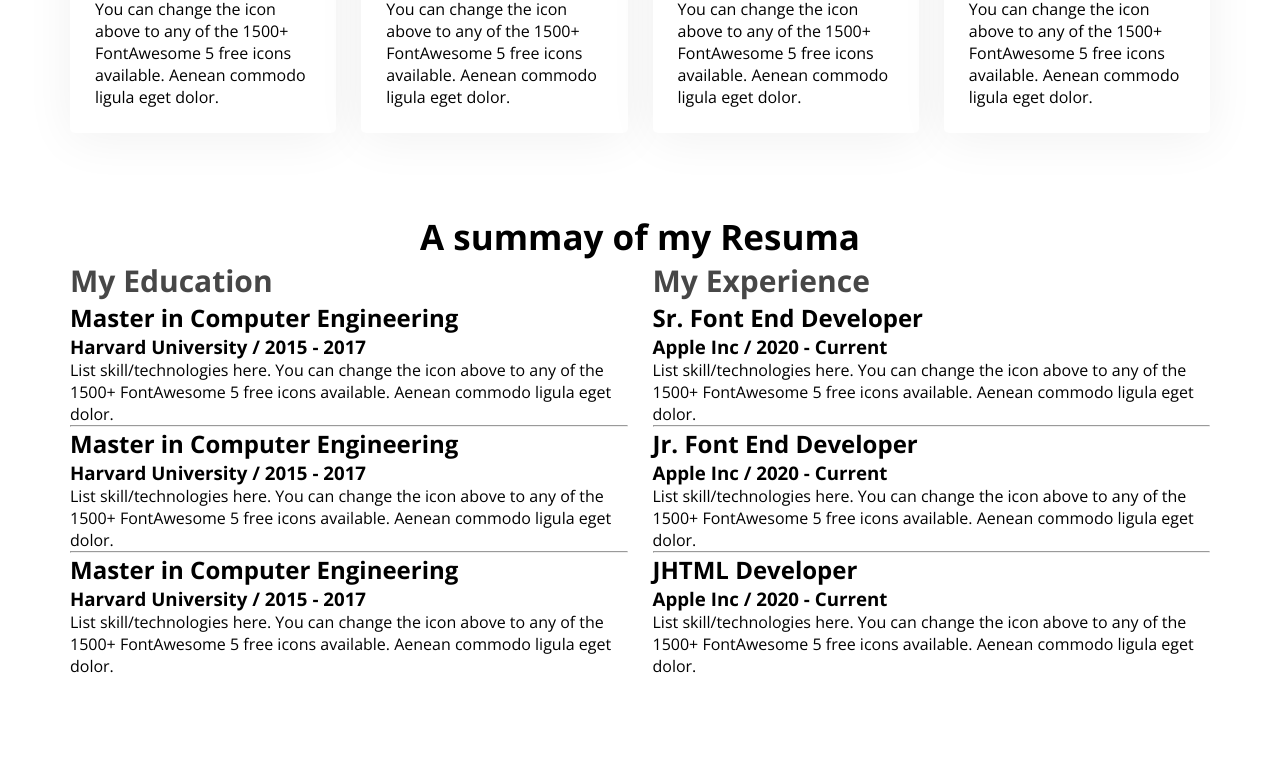
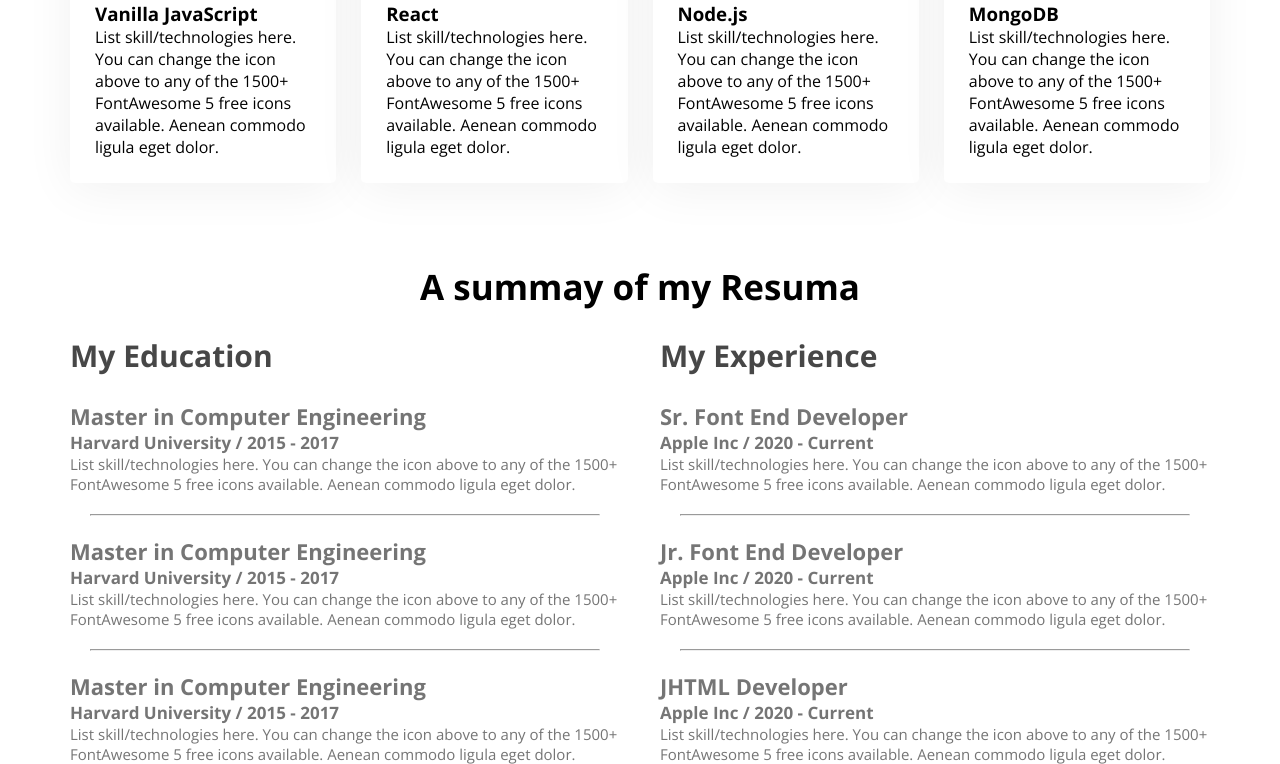
Before and after one commit to Sanobar-rahaman/my-web, a plain HTML site: page index.html in a window 1280 px wide. Shown: the part 912-1676 px from the top of the page. Before the commit the page ends 1589 px from the top, so only its background shows below. Drawn offline with nearby package versions, Linux system fonts and the light colour scheme.

Commit message:
resume summary done

```diff
--- a/style/portfolio.css
+++ b/style/portfolio.css
@@ -147,11 +147,34 @@ main section {
 .resume-container {
     display: flex;
     /* justify-content: space-between; */
-    gap: 25px;
+    gap: 40px;
 }
 
 .resume-column-title {
-    color:  #474747;
+    color: #474747;
     font-size: 30px;
     font-weight: 700;
 }
+
+.resume-item-description {
+    color: #757575;
+    font-size: 15px;
+}
+
+.resume-item-institute {
+    color: #757575;
+    font-size: 17px;
+}
+.resume-item-title{
+    color: #757575;
+    font-size: 22px;
+}
+.resume-column-title{
+    margin-bottom: 25px;
+}
+.section-title{
+    margin-bottom: 25px;
+}
+hr{
+    margin: 20px;
+}
```
